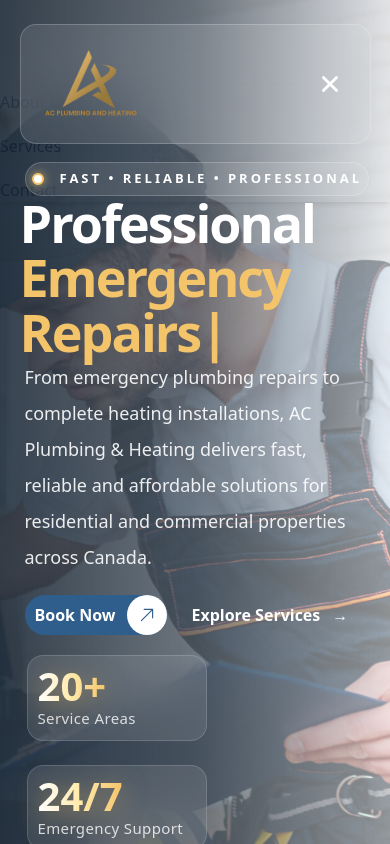
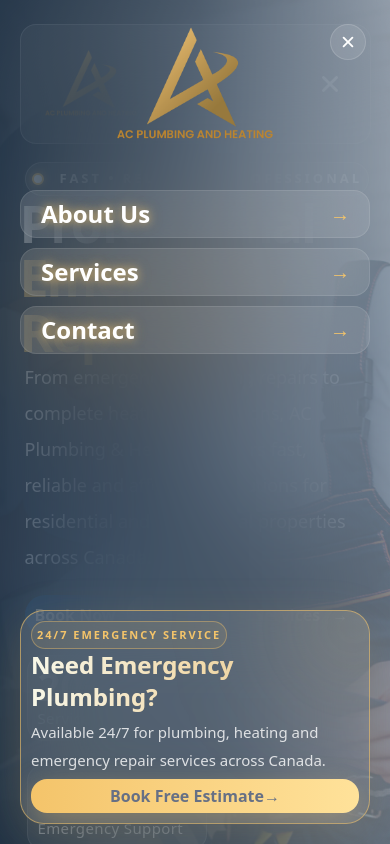
Before and after one commit to SanchitaGTMCanada/ac-plumbing, a Next.js app: page / in a window 390 px wide. Both pictures are taken after a click on the button 329 px from the left and 84 px from the top of the page. Shown: the top 844 px of the page. Built offline with nearby package versions, Linux system fonts and the light colour scheme.

Commit message:
hamburger

```diff
--- a/src/app/globals.css
+++ b/src/app/globals.css
@@ -165,3 +165,13 @@ button{
 .marquee-track:hover {
   cursor: grab;
 }
+
+/* Hide scrollbar */
+.scrollbar-hide {
+  -ms-overflow-style: none; /* IE & Edge */
+  scrollbar-width: none; /* Firefox */
+}
+
+.scrollbar-hide::-webkit-scrollbar {
+  display: none; /* Chrome, Safari, Opera */
+}
--- a/src/components/home/Hero/Hero.jsx
+++ b/src/components/home/Hero/Hero.jsx
@@ -85,7 +85,7 @@ const titleItem = {
       </div>
 
       {/* Content */}
-<div className="relative z-20 flex justify-center " >
+      <div className="relative z-20 flex justify-center " >
       <Container className="relative z-20 h-full">
 
        <div className="flex min-h-[calc(100svh-110px)] items-center py-8 lg:py-0" style={{paddingTop:"162px"}}>
--- a/src/components/layout/Header/Header.jsx
+++ b/src/components/layout/Header/Header.jsx
@@ -128,7 +128,7 @@ export default function Header() {
         </Container>
       </header>
 
-      <MobileMenu open={open} />
+      <MobileMenu open={open}  onClose={() => setOpen(false)}/>
     </>
   );
 }
--- a/src/components/layout/Header/MobileMenu.jsx
+++ b/src/components/layout/Header/MobileMenu.jsx
@@ -1,22 +1,159 @@
 "use client";
 
+import Image from "next/image";
 import Link from "next/link";
+import { motion, AnimatePresence } from "framer-motion";
+import { IoClose } from "react-icons/io5";
+import {
+  HiOutlinePhone,
+  HiOutlineEnvelope,
+  HiOutlineMapPin,
+} from "react-icons/hi2";
+
 import navigation from "@/data/navigation";
+import Button from "@/components/ui/Button/Button";
 
-export default function MobileMenu({ open }) {
+export default function MobileMenu({ open, onClose }) {
   return (
+    <AnimatePresence>
+      {open && (
+        <motion.div
+          initial={{ opacity: 0 }}
+          animate={{ opacity: 1 }}
+          exit={{ opacity: 0 }}
+          transition={{ duration: 0.35 }}
+          className="fixed inset-0 z-[999] lg:hidden"
+        >
+          {/* Overlay */}
 <div
-      className={`lg:hidden fixed top-[90px] left-0 w-full bg-white shadow-md transition-all duration-300 ${
-        open ? "opacity-100 visible" : "opacity-0 invisible"
-      }`}
+    className="absolute inset-0 bg-[#0B2746]/35 backdrop-blur-3xl"
+    onClick={onClose}
+/>
+
+          {/* Menu */}
+         <motion.div
+  initial={{ opacity: 0, scale: 0.96 }}
+  animate={{ opacity: 1, scale: 1 }}
+  exit={{ opacity: 0, scale: 0.96 }}
+  transition={{ duration: 0.35 }}
+  className="relative flex h-screen flex-col overflow-y-auto px-6 scrollbar-hide"
 >
-      <div className="flex flex-col p-6 gap-5">
-        {navigation.map((item) => (
-          <Link key={item.title} href={item.href}>
+            {/* Close */}
+            <button
+              onClick={onClose}
+              className="absolute right-6 top-6 z-50 flex h-9 w-9 items-center justify-center rounded-full border border-white/15 bg-white/10 text-white backdrop-blur-xl transition-all duration-300 hover:bg-[#F4C46A] hover:text-[#081F38]"
+            >
+              <IoClose size={20} />
+            </button>
+
+            {/* Logo */}
+            <div className="pt-12 flex justify-center">
+              <Link href="/" onClick={onClose}>
+                <Image
+                  src="/assets/logos/logo.png"
+                  alt="AC Plumbing & Heating"
+                  width={180}
+                  height={80}
+                  className="h-auto w-[170px]"
+                />
+              </Link>
+            </div>
+
+            {/* Navigation */}
+            <div className="flex-1 flex flex-col justify-between px-8" style={{padding:"20px"}}>
+              <nav>
+                <ul className="space-y-6" style={{marginBottom:"20px"}}>
+                  {navigation.map((item, index) => (
+                    <motion.li
+                      key={item.title}
+                      initial={{ opacity: 0, x: 40 }}
+                      animate={{ opacity: 1, x: 0 }}
+                      transition={{
+                        delay: 0.1 + index * 0.08,
+                      }}
+
+                    >
+                      <Link
+                        href={item.href}
+                        onClick={onClose}
+                       className="group flex items-center justify-between rounded-2xl border border-white/10 bg-white/10 px-5 py-4 text-[24px] font-semibold text-[#FFE9A8] backdrop-blur-xl transition-all duration-300 hover:border-[#F4C46A]/40 hover:bg-white/20 hover:text-[#F4C46A]"
+
+                       style={{padding:"5px 20px 5px 20px", marginBottom:"10px"}}
+                      >
+                  <span
+  className="font-semibold text-white"
+  style={{
+    textShadow:
+      "0 0 8px rgba(244,196,106,.7), 0 0 16px rgba(244,196,106,.3)",
+  }}
+>
   {item.title}
+</span>
+<motion.span
+  animate={{ x: [0, 5, 0] }}
+  transition={{
+    repeat: Infinity,
+    duration: 1.3,
+    ease: "easeInOut",
+  }}
+  className="text-xl text-[#F4C46A]"
+>
+  →
+</motion.span>
                       </Link>
+                    </motion.li>
                   ))}
+                </ul>
+              </nav>
+                            {/* CTA */}
+            <motion.div
+  initial={{ opacity: 0, y: 30 }}
+  animate={{ opacity: 1, y: 0 }}
+  transition={{ delay: 0.45 }}
+  className="mt-14"
+>
+  <div className="relative overflow-hidden rounded-3xl border border-[#F4C46A]/60 bg-white/10 p-6 backdrop-blur-2xl shadow-[0_15px_50px_rgba(244,196,106,0.15)]" style={{padding:"10px"}}>
+
+    {/* Glow */}
+    <div className="absolute -top-12 -right-12 h-32 w-32 rounded-full bg-[#F4C46A]/20 blur-3xl" />
+
+    <div className="relative z-10">
+
+      <span className="inline-flex rounded-full border border-[#F4C46A]/40 bg-[#F4C46A]/10 px-3 py-1 text-[11px] font-semibold uppercase tracking-[2px] text-[#F4C46A]" style={{padding:"5px"}}>
+        24/7 Emergency Service
+      </span>
+
+      <h3 className="mt-4 bg-gradient-to-r from-[#FFF8D5] via-[#F4C46A] to-[#D89C2B] bg-clip-text text-2xl font-bold text-transparent" style={{marginBottom:"5px", color:"#edf6ff75"}}>
+        Need Emergency Plumbing?
+      </h3>
+
+      <p className="mt-3 text-[15px] leading-7 text-white/80" style={{marginBottom:"5px"}}>
+        Available 24/7 for plumbing, heating and emergency repair
+        services across Canada.
+      </p>
+
+      <Link
+  href="/quote"
+  className="group mt-6 flex items-center justify-center rounded-2xl bg-gradient-to-r from-[#F4C46A] to-[#FFE29A] px-6 py-4 font-semibold text-[#081F38] shadow-[0_10px_30px_rgba(244,196,106,.35)] transition-all duration-300 hover:-translate-y-1 hover:shadow-[0_20px_40px_rgba(244,196,106,.45)]"
+  style={{padding:"5px"}}
+>
+  Book Free Estimate
+
+  <span className="ml-3 transition-transform duration-300 group-hover:translate-x-2">
+    →
+  </span>
+</Link>
+
     </div>
+
   </div>
+</motion.div>
+            </div>
+
+
+          </motion.div>
+        </motion.div>
+      )}
+    </AnimatePresence>
   );
 }
```
Lines whose indentation alone changed are shown as unchanged.
